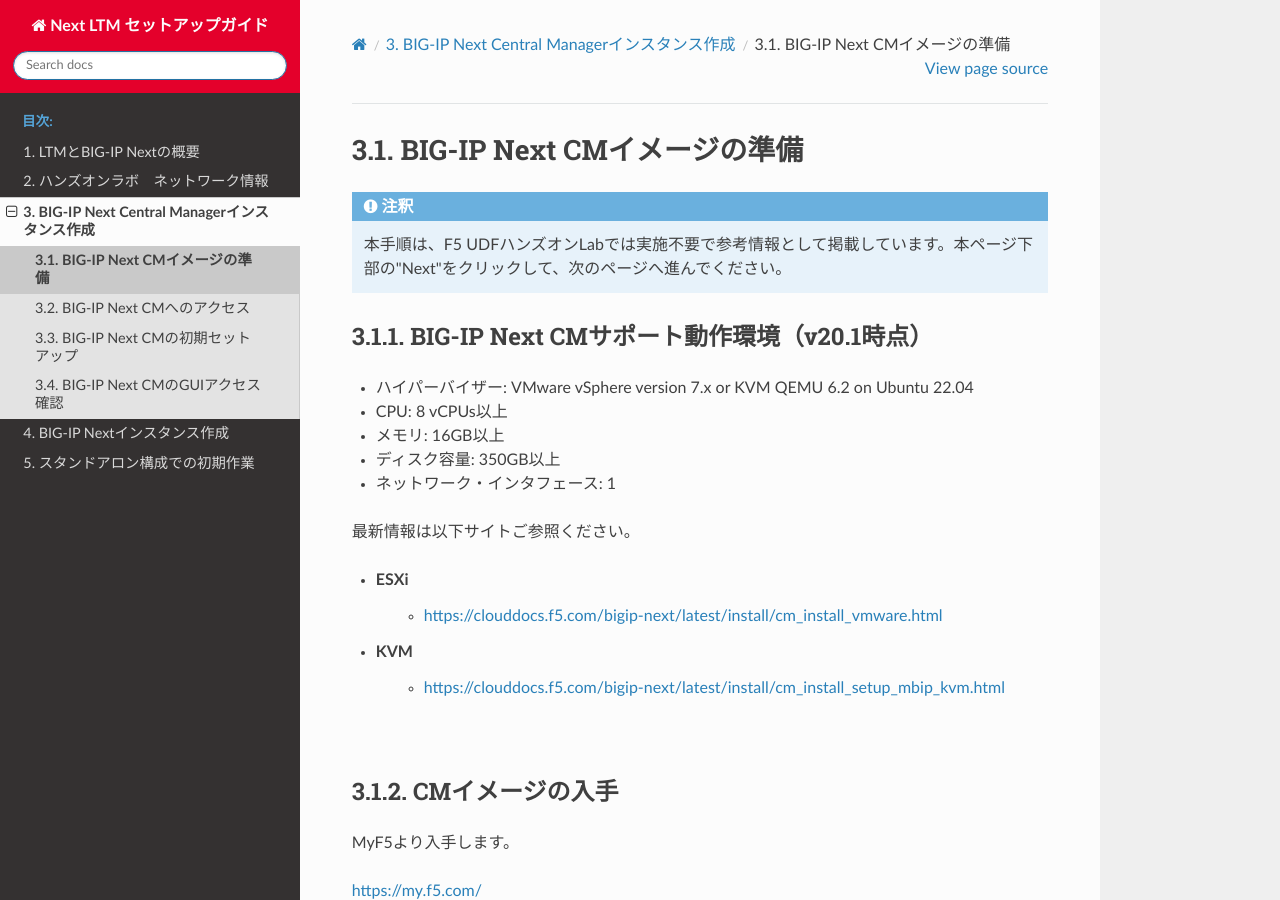
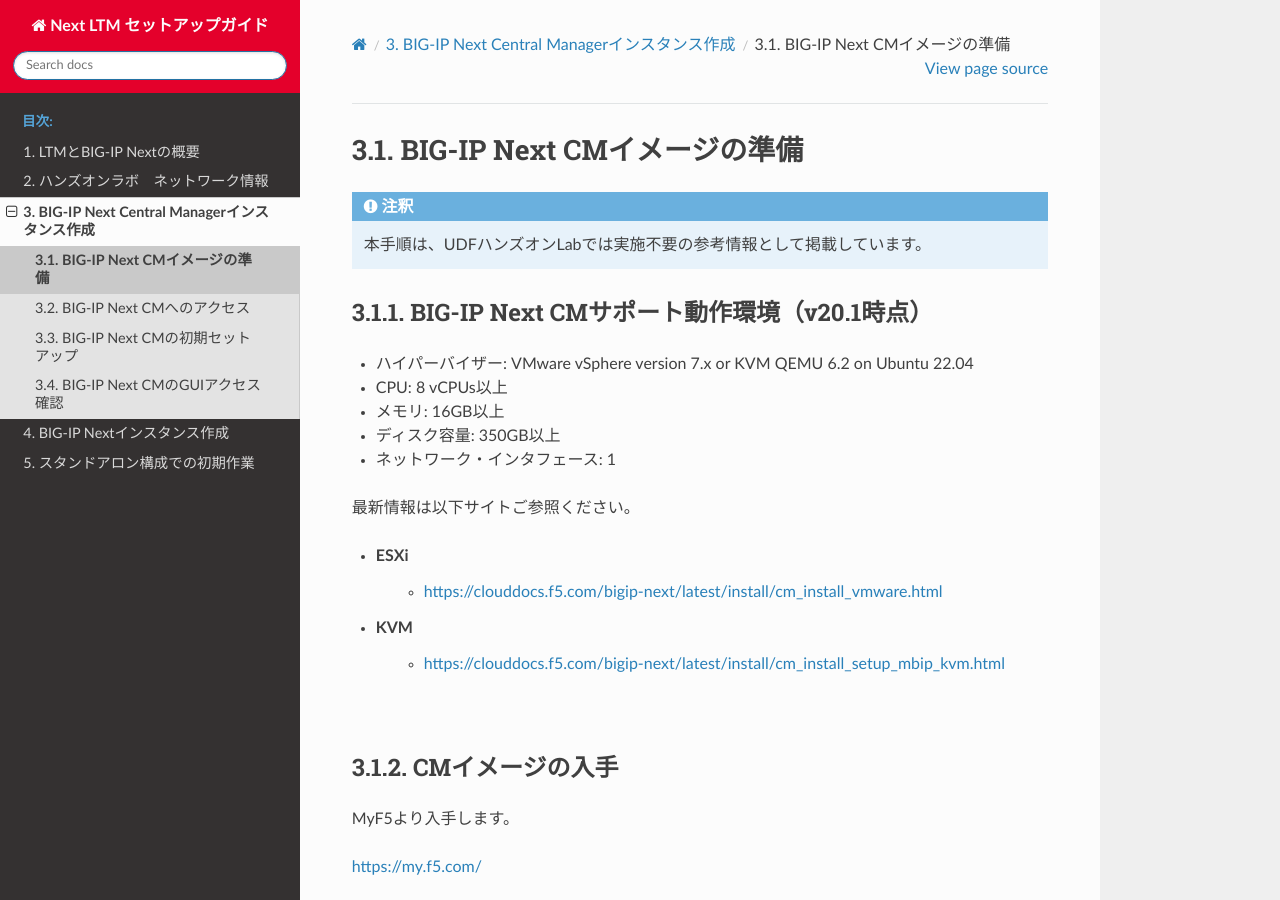
Before and after one commit to BeF5/f5j-easy-setup-next-ltm, a Sphinx documentation site: the page built from docs/content03/module01/module01.rst, in a window 1280 px wide and 900 px high. Built offline with Sphinx 7.4.7 and the Read the Docs theme 2.0.0, drawn with Linux system fonts in a browser that asks for light colours.

Commit message:
Update module01.rst

```diff
--- a/docs/content03/module01/module01.rst
+++ b/docs/content03/module01/module01.rst
@@ -2,7 +2,7 @@ BIG-IP Next CMイメージの準備
 ======================================
 
 .. note::
-   本手順は、F5 UDFハンズオンLabでは実施不要で参考情報として掲載しています。本ページ下部の"Next"をクリックして、次のページへ進んでください。
+   本手順は、UDFハンズオンLabでは実施不要の参考情報として掲載しています。
 
 BIG-IP Next CMサポート動作環境（v20.1時点）
 --------------------------------------
```
